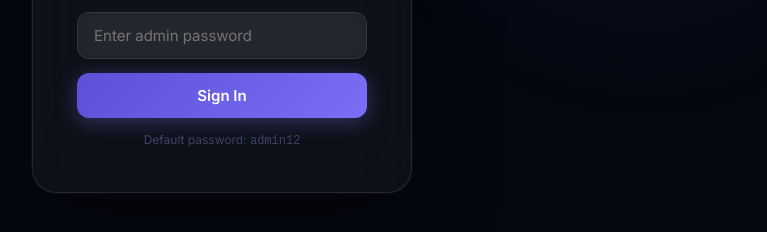
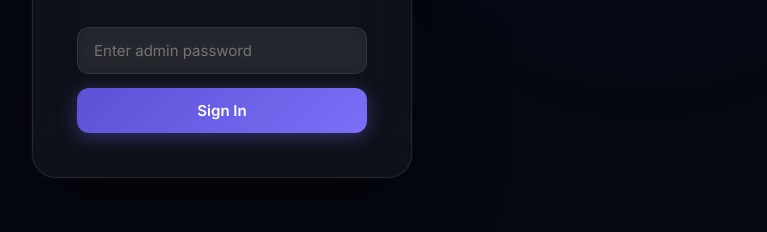
Before and after one commit to Gourav923/chatbot-platform, a website: page public/admin.html in a window 1280 px wide. Shown: the part 390-622 px from the top of the page, without its empty margins (418-1185 px from the left). Drawn offline with Linux system fonts and the light colour scheme.

Commit message:
password hint removed

```diff
--- a/public/admin.html
+++ b/public/admin.html
@@ -847,7 +847,7 @@
             <div class="login-error" id="loginError">Incorrect password</div>
             <input type="password" id="passwordInput" placeholder="Enter admin password" onkeydown="if (event.key === 'Enter') login();" />
             <button class="btn-primary" onclick="login()">Sign In</button>
-            <div class="login-hint">Default password: <code>admin12</code></div>
+
         </div>
     </div>
 
```
